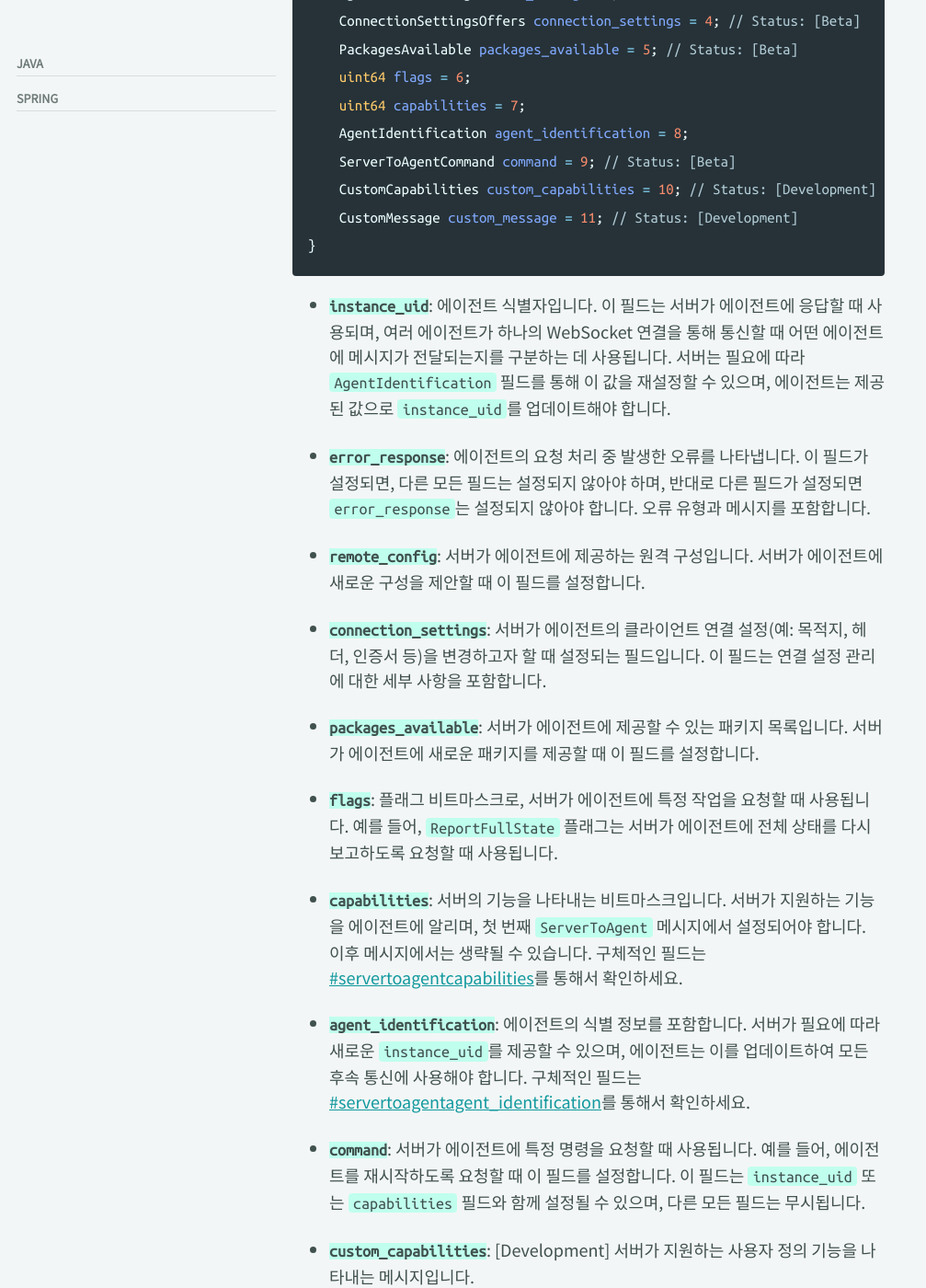
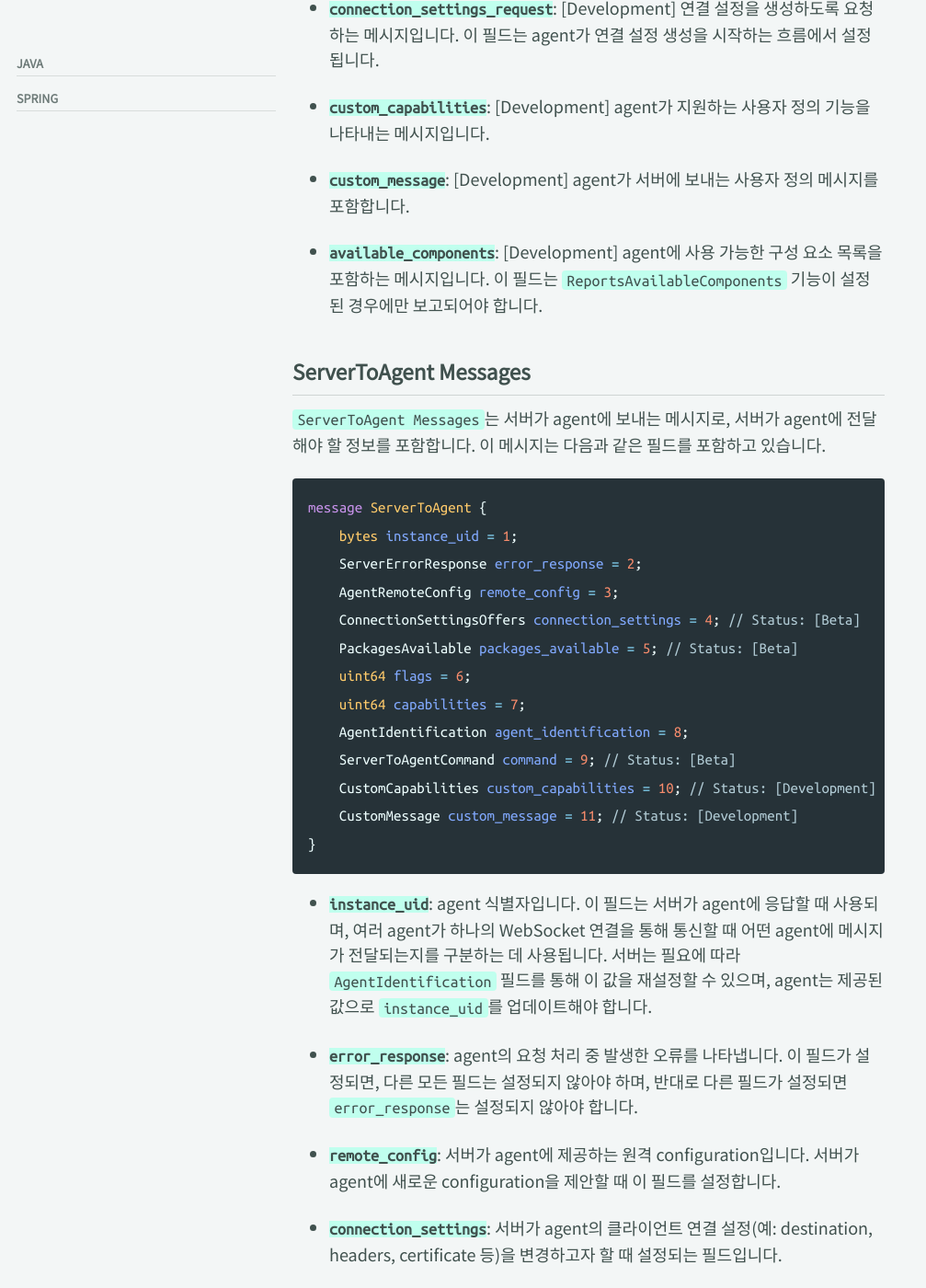
Before and after one commit to BaeJi77/BaeJi77.github.io, a Jekyll site: the page built from _posts/dev/2024-11-10-About-OpAMP-1.md, in a window 1280 px wide and 1400 px high, scrolled down 6657 px. Shown: the whole window at 92% size, without its empty margins (0-1007 px from the left). Built offline with Jekyll 4.4.1, drawn with Linux system fonts in a browser that asks for light colours; cached includes are drawn as plain includes; nearby versions of some CDN libraries; comment, search, counter and statistics services are not loaded; some of the changed text lies outside the part shown.

Commit message:
24-11-10 about otel OpAMP (1)

````diff
--- a/_posts/dev/2024-11-10-About-OpAMP-1.md
+++ b/_posts/dev/2024-11-10-About-OpAMP-1.md
@@ -1,6 +1,6 @@
 ---
 title: "About OTEL OpAMP (1)"
-description: "서버에서 관리되는 에이전트를 관리하는 OTEL에서 만드는 프로토콜에 대한 이야기"
+description: "서버에서 관리되는 agent를 관리하는 OTEL에서 만드는 프로토콜에 대한 이야기"
 categories:
   - dev
   - observability
@@ -12,13 +12,15 @@
 
 # 개요
 
-OpenTelemetry(소위 otel)의 `Open Agent Management Protocol(OpAMP)`은 대규모 에이전트 관리의 필요성을 충족시키기 위해 개발된 프로토콜입니다. 이 글에서는 OpAMP의 주요 기능과 구현 방법에 대해 설명합니다.
+OpenTelemetry(소위 otel)의 `Open Agent Management Protocol(OpAMP)`은 대규모 agent 관리의 필요성을 충족시키기 위해 개발된 프로토콜입니다. 이 글에서는 OpAMP의 배경과 서버와의 연결 및 데이터 통신 포맷에 대해서 설명하려고 합니다.
 
-현재 OpAMP는 베타 버전이며(충분히 변경 가능성이 큽니다!), OpAMP는 실질적으로 구현체를 제공하기 보다는 Spec를 제공해주기 때문에 구현체가 다양할 수 있습니다.
+현재 OpAMP는 베타 버전이며(충분히 변경 가능성이 있습니다!), OpAMP는 Protocol이기에 실질적으로 구현체를 제공하기 보다는 Spec의 의미에서 받아들이시면 됩니다.
 
-현재 client 구현체는 다양하게 있으면 otel에서도 `opamp-go`라는 구현체가 있기도 합니다. 여기서 살짝 문제라면 문제인것은 서버에 대한 구현체가 pulbic으로 공개된 것이 없는 것으로 알고 있습니다. 현재 문서에서는 **observIQ**라는 곳에서 지원한다고 하는데 유료로 제공하고 있습니다.
+현재 client 구현체는 다양하게 있으면 otel만든 `opamp-go`라는 구현체가 있기도 합니다. 여기서 살짝 문제라면 문제인것은 서버에 대한 구현체가 pulbic으로 공개된 것이 없는 것으로 알고 있습니다. 현재 문서에서는 **observIQ**라는 곳에서 지원한다고 하는데 유료로 제공하고 있습니다.
 
-# OpenTelemetry(otel)란 무엇인가?
+## 여기서 잠깐!
+
+- OpenTelemetry(otel)란 무엇인가?
 
 OpenTelemetry(otel)는 클라우드 네이티브 소프트웨어의 성능과 동작을 모니터링하기 위한 오픈 소스 프레임워크입니다. 이는 분산 추적, 메트릭, 로그를 수집하고 처리하여 시스템의 가시성을 높이는 것을 목표로 합니다. OpenTelemetry는 다양한 언어와 플랫폼을 지원하며, 표준화된 API와 SDK를 통해 개발자가 쉽게 통합할 수 있도록 설계되었습니다.
 
@@ -30,33 +32,37 @@
 
 # OpAMP의 필요성
 
-OpenTelemetry(otel)는 **다양한 에이전트를 통해 데이터를 수집**합니다. 이러한 에이전트는 각기 다른 환경에서 실행되며, 수많은 에이전트를 효율적으로 관리하고 모니터링하는 것이 중요합니다. **OpAMP는 이러한 필요성을 충족시키기 위해 개발**되었습니다. OpAMP는 에이전트의 상태를 중앙에서 모니터링하고, 원격으로 구성 및 업데이트를 관리할 수 있는 기능을 제공합니다.
+OpenTelemetry(otel)는 **다양한 agent를 통해 데이터를 수집**합니다. 이러한 agent는 각기 다른 환경에서 실행되며, 수많은 agent를 효율적으로 관리하고 모니터링하는 것이 중요합니다. **OpAMP는 이러한 필요성을 충족시키기 위해 개발**되었습니다. OpAMP는 agent의 상태를 중앙에서 모니터링하고, 원격으로 구성 및 업데이트를 관리할 수 있는 기능을 제공합니다.
+
+> 간단하게 요약한다면 otel은 agent 기반으로 데이터를 수집합니다. 지속적으로 수집하기 위해서 agent는 지속적으로 관리되어야 될 필요성이 있습니다. 그런 배경에서 OpAMP가 나왔다고 생각하시면 됩니다.
 
 # 배경
 
-OpAMP는 Kubecon 2022에서 가장 많이 요청된 기능 중 하나로, 대규모 데이터 수집 에이전트를 원격으로 관리하기 위한 네트워크 프로토콜입니다. OpAMP는 에이전트가 서버에 상태를 보고하고, 서버로부터 구성 및 설치 패키지 업데이트를 받을 수 있도록 합니다. 이 프로토콜은 벤더에 구애받지 않으며, 다양한 벤더의 에이전트를 원격으로 모니터링하고 관리할 수 있습니다.
+OpAMP는 Kubecon 2022에서 가장 많이 요청된 기능 중 하나로, 대규모 데이터 수집 **agent를 원격으로 관리하기 위한 네트워크 프로토콜**입니다. OpAMP는 agent가 서버에 상태를 보고하고, 서버로부터 구성 및 설치 패키지 업데이트를 받을 수 있도록 합니다. 이 프로토콜은 벤더에 구애받지 않으며, 다양한 벤더의 agent를 원격으로 모니터링하고 관리할 수 있습니다.
 
 특히, OpAMP Supervisor는 OpenTelemetry Collector를 관리하기 위한 외부 프로세스로, Collector의 설정 파일에 원하는 값을 주입하는 등의 작업을 수행할 수 있습니다. Supervisor는 OpAMP 프로토콜의 클라이언트 측을 구현하여 OpAMP 백엔드와 통신하며, Collector 프로세스를 시작 및 중지하고, 필요한 경우 Collector를 재시작합니다.
 
-![OpAMP Supervisor 이미지]()
+![OpAMP Supervisor 이미지](/assets/images/2024-11-10-opamp/supervisor-diagram.png)
 
 # 핵심 기능
 
 OpAMP의 핵심 기능은 다음과 같습니다:
 
-- **에이전트의 원격 구성**: 서버는 에이전트의 설정을 원격으로 변경할 수 있습니다.
-- **상태 보고**: 에이전트는 자신의 상태를 서버에 보고합니다.
-- **에이전트의 자체 텔레메트리 보고**: 에이전트는 자신의 프로세스 메트릭과 에이전트 전용 메트릭을 OTLP 호환 백엔드로 보고할 수 있습니다.
-- **에이전트 하트비트**: 에이전트는 주기적으로 하트비트를 서버에 전송하여 자신의 가용성을 알립니다.
-- **다운로드 가능한 에이전트 전용 패키지 관리**: 서버는 에이전트에 설치할 패키지를 제공할 수 있으며, 에이전트는 이를 자동으로 다운로드하고 설치할 수 있습니다.
-- **보안 자동 업데이트 기능**: 에이전트는 서버로부터 제공받은 패키지를 통해 자동으로 업그레이드 또는 다운그레이드할 수 있습니다.
-- **연결 자격 증명 관리**: 클라이언트 측 TLS 인증서의 취소 및 회전을 포함한 연결 자격 증명을 관리합니다.
+- **Agent의 원격 구성**: 서버는 agent의 설정을 원격으로 변경할 수 있습니다.
+- **상태 보고**: agent는 자신의 상태를 서버에 보고합니다.
+- **Agent의 자체 Telemetry 보고**: agent는 자신의 프로세스 메트릭과 agent 전용 메트릭을 OTLP 호환 백엔드로 보고할 수 있습니다.
+- **Agent heartbeat**: agent는 주기적으로 heartbeat를 서버에 전송하여 자신의 가용성을 알립니다.
+- **다운로드 가능한 agent 전용 패키지 관리**: 서버는 agent에 설치할 패키지를 제공할 수 있으며, agent는 이를 자동으로 다운로드하고 설치할 수 있습니다.
+- **보안 자동 업데이트 기능**: agent는 서버로부터 제공받은 패키지를 통해 자동으로 업그레이드 또는 다운그레이드할 수 있습니다.
+- **연결 자격 증명 관리**: client 측 TLS 인증서의 취소 및 회전을 포함한 연결 자격 증명을 관리합니다.
 
 # Spec
 
 ## Communication model
 
 OpAMP는 Agent와 똑같은 라이프사이클을 가지지 않을 확률이 높습니다. 그러기 때문에 Supervisor라는 개념에 하위 개념에서 따로 동작하면서 OpAMP Server와 통신하며 Agent를 관리하게 됩니다.
+
+개념에 대한 이야기를 하자면 Client - OpAMP의 client, Server - OpAMP의 Server, Agent - OpAMP가 관리하는 Agent(데이터를 수집하는 Agent) 입니다.
 
 OpAMP(OpAMP Client)는 OpAMP Server와 WebSocket과 HTTP 두 가지 방법을 통해 통신합니다. 각 방법은 특정 요구 사항에 맞게 선택할 수 있으며, 각각의 장단점이 있습니다.
 
@@ -81,7 +87,7 @@
 
 ### WebSocket Transport
 
-WebSocket은 OpAMP 프로토콜의 양방향, 비동기 통신을 지원하는 전송 방법입니다. 이 방식에서는 OpAMP 클라이언트가 WebSocket 클라이언트로, 서버가 WebSocket 서버로 동작합니다. WebSocket 메시지는 `header`와 `data`로 구성되며, `data`는 Protobuf로 인코딩된 메시지입니다. WebSocket을 사용하면 서버와 에이전트 간의 실시간 통신이 가능하여, 서버가 에이전트에 즉각적인 명령을 전달할 수 있습니다.
+WebSocket은 OpAMP 프로토콜의 양방향, 비동기 통신을 지원하는 전송 방법입니다. 이 방식에서는 OpAMP 클라이언트가 WebSocket 클라이언트로, 서버가 WebSocket 서버로 동작합니다. WebSocket 메시지는 `header`와 `data`로 구성되며, `data`는 Protobuf로 인코딩된 메시지입니다. WebSocket을 사용하면 서버와 agent 간의 실시간 통신이 가능하여, 서버가 agent에 즉각적인 명령을 전달할 수 있습니다.
 
 WebSocket을 통한 메시지 교환은 다음과 같이 이루어집니다:
 
@@ -95,7 +101,7 @@
         └────────────\ \────────┘                        └──────────────┘
 ```
 
-WebSocket은 즉각적인 서버-에이전트 간의 통신이 필요할 때 주로 사용됩니다. 클라이언트는 서버에 연결된 후 `AgentToServer` 메시지를 보내며, 서버는 이에 대한 응답으로 `ServerToAgent` 메시지를 보냅니다. 이러한 메시지 교환은 특정 기능에 따라 정의된 순서에 따라 이루어집니다.
+WebSocket은 즉각적인 서버-agent 간의 통신이 필요할 때 주로 사용됩니다. 클라이언트는 서버에 연결된 후 `AgentToServer` 메시지를 보내며, 서버는 이에 대한 응답으로 `ServerToAgent` 메시지를 보냅니다. 이러한 메시지 교환은 특정 기능에 따라 정의된 순서에 따라 이루어집니다.
 
 ### Plain HTTP Transport
 
@@ -105,13 +111,15 @@
 
 - 클라이언트는 `AgentToServer` 메시지를 포함한 HTTP POST 요청을 서버에 보냅니다.
 - 서버는 `ServerToAgent` 메시지를 포함한 HTTP 응답을 클라이언트에 보냅니다.
-- 에이전트가 서버에 보낼 메시지가 없을 경우, 클라이언트는 주기적으로 서버를 폴링하여 새로운 메시지를 수신합니다.
+- agent가 서버에 보낼 메시지가 없을 경우, 클라이언트는 주기적으로 서버를 폴링하여 새로운 메시지를 수신합니다.
 
-HTTP 전송은 서버가 에이전트에 메시지를 보낼 때 클라이언트가 서버를 폴링할 때까지 기다려야 한다는 점에서 WebSocket과 차이가 있습니다. 기본 폴링 간격은 30초이며, 클라이언트 설정에 따라 조정할 수 있습니다.
+HTTP 전송은 서버가 agent에 메시지를 보낼 때 클라이언트가 서버를 폴링할 때까지 기다려야 한다는 점에서 WebSocket과 차이가 있습니다. 기본 폴링 간격은 30초이며, 클라이언트 설정에 따라 조정할 수 있습니다.
 
 ## AgentToServer Messages
 
-`AgentToServer Messages`는 에이전트가 서버에 보내는 메시지로, 에이전트의 상태와 기능을 서버에 전달하는 메시지을 합니다. 이 메시지는 포함하고 있습니다. (각 필드에 대한 설명이 부족한 경우는 다음 시리즈에서 설명하겠습니다.)
+밑에 존재하는 Message들은 [Proto buffer 3](https://protobuf.dev/programming-guides/proto3/)을 기반으로 작성되었습니다.
+
+`AgentToServer Messages`는 agent가 서버에 보내는 메시지로, agent의 상태와 기능을 서버에 전달하는 메시지을 합니다.
 
 ```protobuf
 message AgentToServer {
@@ -132,38 +140,38 @@
 }
 ```
 
-- **`instance_uid`**: 에이전트의 전역 고유 식별자입니다. 이 식별자는 에이전트가 서버와의 통신에서 자신을 식별하는 데 사용됩니다. `instance_uid`는 에이전트 프로세스의 수명 동안 변경되지 않아야 하며, `UUID v7` 사양을 사용하여 생성됩니다.
+- **`instance_uid`**: agent의 전역 고유 식별자입니다. 이 식별자는 agent가 서버와의 통신에서 자신을 식별하는 데 사용됩니다. `instance_uid`는 agent 프로세스의 수명 동안 변경되지 않아야 하며, `UUID v7` 사양을 사용하여 생성됩니다.
 
 - **`sequence_num`**: 각 `AgentToServer` 메시지가 전송될 때마다 1씩 증가하는 시퀀스 번호입니다. 이를 통해 서버는 메시지가 누락되었는지 여부를 감지할 수 있습니다. 시퀀스 번호가 이전에 수신된 번호보다 정확히 1만큼 크지 않으면 서버는 메시지 손실을 감지할 수 있습니다.
 
-- **`agent_description`**: 에이전트의 유형, 실행 환경 등을 설명하는 데이터입니다. 이 필드는 마지막 `AgentToServer` 메시지 이후 변경되지 않았다면 생략될 수 있습니다.
+- **`agent_description`**: agent의 유형, 실행 환경 등을 설명하는 데이터입니다. 이 필드는 마지막 `AgentToServer` 메시지 이후 변경되지 않았다면 생략될 수 있습니다.
 
-- **`capabilities`**: 에이전트의 기능을 나타내는 비트마스크입니다. 이 필드는 항상 설정되어야 하며, 에이전트가 지원하는 기능을 서버에 알립니다. 예를 들어, 원격 구성을 수락할 수 있는지, 패키지 상태를 보고할 수 있는지 등을 나타냅니다. 구체적인 bitmask 정보는 해당 링크를 통해서 확인하세요. [#AgentToServer.capabilities](https://github.com/open-telemetry/opamp-spec/blob/main/specification.md#agenttoservercapabilities)
+- **`capabilities`**: agent의 기능을 나타내는 bitmask입니다. 이 필드는 항상 설정되어야 하며, agent가 지원하는 기능을 서버에 알립니다. 예를 들어, 원격 구성을 수락할 수 있는지, 패키지 상태를 보고할 수 있는지 등을 나타냅니다. 구체적인 bitmask 정보는 해당 링크를 통해서 확인하세요. [#AgentToServer.capabilities](https://github.com/open-telemetry/opamp-spec/blob/main/specification.md#agenttoservercapabilities)
 
-- **`health`**: 에이전트와 하위 구성 요소의 현재 상태를 나타냅니다. 이 필드는 에이전트의 전반적인 건강 상태를 나타내며, 마지막 `AgentToServer` 메시지 이후 변경되지 않았다면 생략될 수 있습니다.
+- **`health`**: agent와 하위 구성 요소의 현재 상태를 나타냅니다. 이 필드는 agent의 전반적인 건강 상태를 나타내며, 마지막 `AgentToServer` 메시지 이후 변경되지 않았다면 생략될 수 있습니다.
 
-- **`effective_config`**: 에이전트가 현재 사용 중인 구성입니다. 이는 서버로부터 받은 원격 구성과 로컬 구성을 결합한 결과일 수 있습니다. 마지막 `AgentToServer` 메시지 이후 변경되지 않았다면 이 필드는 생략될 수 있습니다.
+- **`effective_config`**: agent가 현재 사용 중인 구성입니다. 이는 서버로부터 받은 원격 구성과 로컬 구성을 결합한 결과일 수 있습니다. 마지막 `AgentToServer` 메시지 이후 변경되지 않았다면 이 필드는 생략될 수 있습니다.
 
 - **`remote_config_status`**: 서버로부터 이전에 받은 원격 구성의 상태입니다. 구성 적용 여부 및 오류 메시지를 포함할 수 있습니다. 마지막 `AgentToServer` 메시지 이후 변경되지 않았다면 이 필드는 생략될 수 있습니다.
 
-- **`package_statuses`**: 에이전트가 설치한 패키지의 상태 목록입니다. 각 패키지의 설치 상태 및 버전 정보를 포함합니다. 마지막 `AgentToServer` 메시지 이후 변경되지 않았다면 이 필드는 생략될 수 있습니다.
+- **`package_statuses`**: agent가 설치한 패키지의 상태 목록입니다. 각 패키지의 설치 상태 및 버전 정보를 포함합니다. 마지막 `AgentToServer` 메시지 이후 변경되지 않았다면 이 필드는 생략될 수 있습니다.
 
-- **`agent_disconnect`**: 클라이언트가 서버에 보낸 마지막 `AgentToServer` 메시지에서 설정되어야 하는 필드로, 에이전트가 서버와의 연결을 종료할 때 사용됩니다.
+- **`agent_disconnect`**: 클라이언트가 서버에 보낸 마지막 `AgentToServer` 메시지에서 설정되어야 하는 필드로, agent가 서버와의 연결을 종료할 때 사용됩니다.
 
-- **`flags`**: 특정 작업을 요청할 때 사용되는 플래그 비트마스크입니다. 예를 들어, 서버가 새로운 `instance_uid`를 생성하도록 요청할 수 있습니다.
+- **`flags`**: 특정 작업을 요청할 때 사용되는 flag bitmask입니다. 예를 들어, 서버가 새로운 `instance_uid`를 생성하도록 요청할 수 있습니다.
 
-- **`connection_settings_request`**: [Development] 연결 설정을 생성하도록 요청하는 메시지입니다. 이 필드는 에이전트가 연결 설정 생성을 시작하는 흐름에서 설정됩니다.
+- **`connection_settings_request`**: [Development] 연결 설정을 생성하도록 요청하는 메시지입니다. 이 필드는 agent가 연결 설정 생성을 시작하는 흐름에서 설정됩니다.
 
-- **`custom_capabilities`**: [Development] 에이전트가 지원하는 사용자 정의 기능을 나타내는 메시지입니다.
+- **`custom_capabilities`**: [Development] agent가 지원하는 사용자 정의 기능을 나타내는 메시지입니다.
 
-- **`custom_message`**: [Development] 에이전트가 서버에 보내는 사용자 정의 메시지를 포함합니다.
+- **`custom_message`**: [Development] agent가 서버에 보내는 사용자 정의 메시지를 포함합니다.
 
-- **`available_components`**: [Development] 에이전트에 사용 가능한 구성 요소 목록을 포함하는 메시지입니다. 이 필드는 `ReportsAvailableComponents` 기능이 설정된 경우에만 보고되어야 합니다.
+- **`available_components`**: [Development] agent에 사용 가능한 구성 요소 목록을 포함하는 메시지입니다. 이 필드는 `ReportsAvailableComponents` 기능이 설정된 경우에만 보고되어야 합니다.
 
 
 ## ServerToAgent Messages
 
-`ServerToAgent Messages`는 서버가 에이전트에 보내는 메시지로, 서버가 에이전트에 전달해야 할 정보를 포함합니다. 이 메시지는 다음과 같은 필드를 포함하고 있습니다.
+`ServerToAgent Messages`는 서버가 agent에 보내는 메시지로, 서버가 agent에 전달해야 할 정보를 포함합니다. 이 메시지는 다음과 같은 필드를 포함하고 있습니다.
 
 ```protobuf
 message ServerToAgent {
@@ -181,31 +189,31 @@
 }
 ```
 
-- **`instance_uid`**: 에이전트 식별자입니다. 이 필드는 서버가 에이전트에 응답할 때 사용되며, 여러 에이전트가 하나의 WebSocket 연결을 통해 통신할 때 어떤 에이전트에 메시지가 전달되는지를 구분하는 데 사용됩니다. 서버는 필요에 따라 `AgentIdentification` 필드를 통해 이 값을 재설정할 수 있으며, 에이전트는 제공된 값으로 `instance_uid`를 업데이트해야 합니다.
+- **`instance_uid`**: agent 식별자입니다. 이 필드는 서버가 agent에 응답할 때 사용되며, 여러 agent가 하나의 WebSocket 연결을 통해 통신할 때 어떤 agent에 메시지가 전달되는지를 구분하는 데 사용됩니다. 서버는 필요에 따라 `AgentIdentification` 필드를 통해 이 값을 재설정할 수 있으며, agent는 제공된 값으로 `instance_uid`를 업데이트해야 합니다.
 
-- **`error_response`**: 에이전트의 요청 처리 중 발생한 오류를 나타냅니다. 이 필드가 설정되면, 다른 모든 필드는 설정되지 않아야 하며, 반대로 다른 필드가 설정되면 `error_response`는 설정되지 않아야 합니다. 오류 유형과 메시지를 포함합니다.
+- **`error_response`**: agent의 요청 처리 중 발생한 오류를 나타냅니다. 이 필드가 설정되면, 다른 모든 필드는 설정되지 않아야 하며, 반대로 다른 필드가 설정되면 `error_response`는 설정되지 않아야 합니다.
 
-- **`remote_config`**: 서버가 에이전트에 제공하는 원격 구성입니다. 서버가 에이전트에 새로운 구성을 제안할 때 이 필드를 설정합니다.
+- **`remote_config`**: 서버가 agent에 제공하는 원격 configuration입니다. 서버가 agent에 새로운 configuration을 제안할 때 이 필드를 설정합니다.
 
-- **`connection_settings`**: 서버가 에이전트의 클라이언트 연결 설정(예: 목적지, 헤더, 인증서 등)을 변경하고자 할 때 설정되는 필드입니다. 이 필드는 연결 설정 관리에 대한 세부 사항을 포함합니다.
+- **`connection_settings`**: 서버가 agent의 클라이언트 연결 설정(예: destination, headers, certificate 등)을 변경하고자 할 때 설정되는 필드입니다.
 
-- **`packages_available`**: 서버가 에이전트에 제공할 수 있는 패키지 목록입니다. 서버가 에이전트에 새로운 패키지를 제공할 때 이 필드를 설정합니다.
+- **`packages_available`**: 서버가 agent에 제공할 수 있는 패키지 목록입니다. 서버가 agent에 새로운 패키지를 제공할 때 이 필드를 설정합니다.
 
-- **`flags`**: 플래그 비트마스크로, 서버가 에이전트에 특정 작업을 요청할 때 사용됩니다. 예를 들어, `ReportFullState` 플래그는 서버가 에이전트에 전체 상태를 다시 보고하도록 요청할 때 사용됩니다.
+- **`flags`**: flag bitmask로, 서버가 agent에 특정 작업을 요청할 때 사용됩니다. 예를 들어, `ReportFullState` flag는 서버가 agent에 전체 상태를 다시 보고하도록 요청할 때 사용됩니다.
 
-- **`capabilities`**: 서버의 기능을 나타내는 비트마스크입니다. 서버가 지원하는 기능을 에이전트에 알리며, 첫 번째 `ServerToAgent` 메시지에서 설정되어야 합니다. 이후 메시지에서는 생략될 수 있습니다. 구체적인 필드는 [#servertoagentcapabilities](https://github.com/open-telemetry/opamp-spec/blob/main/specification.md#servertoagentcapabilities)를 통해서 확인하세요.
+- **`capabilities`**: 서버의 기능을 나타내는 bitmask입니다. 서버가 지원하는 기능을 agent에 알리며, 첫 번째 `ServerToAgent` 메시지에서 설정되어야 합니다. 이후 메시지에서는 생략될 수 있습니다. 구체적인 필드는 [#servertoagentcapabilities](https://github.com/open-telemetry/opamp-spec/blob/main/specification.md#servertoagentcapabilities)를 통해서 확인하세요.
 
-- **`agent_identification`**: 에이전트의 식별 정보를 포함합니다. 서버가 필요에 따라 새로운 `instance_uid`를 제공할 수 있으며, 에이전트는 이를 업데이트하여 모든 후속 통신에 사용해야 합니다. 구체적인 필드는 [#servertoagentagent_identification](https://github.com/open-telemetry/opamp-spec/blob/main/specification.md#servertoagentagent_identification)를 통해서 확인하세요.
+- **`agent_identification`**: agent의 식별 정보를 포함합니다. 서버가 필요에 따라 새로운 `instance_uid`를 제공할 수 있으며, agent는 이를 업데이트하여 모든 후속 통신에 사용해야 합니다. 구체적인 필드는 [#servertoagentagent_identification](https://github.com/open-telemetry/opamp-spec/blob/main/specification.md#servertoagentagent_identification)를 통해서 확인하세요.
 
-- **`command`**: 서버가 에이전트에 특정 명령을 요청할 때 사용됩니다. 예를 들어, 에이전트를 재시작하도록 요청할 때 이 필드를 설정합니다. 이 필드는 `instance_uid` 또는 `capabilities` 필드와 함께 설정될 수 있으며, 다른 모든 필드는 무시됩니다.
+- **`command`**: 서버가 agent에 특정 명령을 요청할 때 사용됩니다. 예를 들어, agent를 재시작하도록 요청할 때 이 필드를 설정합니다. 이 필드는 `instance_uid` 또는 `capabilities` 필드와 함께 설정될 수 있으며, 다른 모든 필드는 무시됩니다.
 
 - **`custom_capabilities`**: [Development] 서버가 지원하는 사용자 정의 기능을 나타내는 메시지입니다.
 
-- **`custom_message`**: [Development] 서버가 에이전트에 보내는 사용자 정의 메시지를 포함합니다.
+- **`custom_message`**: [Development] 서버가 agent에 보내는 사용자 정의 메시지를 포함합니다.
 
 ## ServerToAgentCommand Messages
 
-ServerToAgentCommand 메시지는 서버가 에이전트에 특정 명령을 요청할 때 사용됩니다:
+ServerToAgentCommand 메시지는 서버가 agent에 특정 명령을 요청할 때 사용됩니다:
 
 ```protobuf
 // ServerToAgentCommand is sent from the Server to the Agent to request that the Agent
@@ -220,10 +228,10 @@
 }
 ```
 
-해당 Command는 agent restart를 위해서 사용되며 `instance_uid`, `capabilities`, `command` 필드가 반드시 있어야되며 나머지 필드는 무시됩니다.
+해당 Command는 `agent restart`를 위해서 사용되며 `instance_uid`, `capabilities`, `command` 필드가 반드시 있어야되며 나머지 필드는 무시됩니다.
 
 # 마무리
 
-OpAMP는 대규모 에이전트 관리에 필수적인 다양한 기능을 제공하며, 이를 통해 효율적인 원격 관리가 가능합니다. 이번 글에서는 OpAMP가 나온 배경과 실제로 어떤 식으로 서로 통신하는지에 대해서 이야기했습니다.
+OpAMP는 대규모 agent 관리에 필수적인 다양한 기능을 제공하며, 이를 통해 효율적인 원격 관리가 가능합니다. 이번 글에서는 OpAMP가 나온 배경과 실제로 어떤 식으로 서로 통신하는지에 대해서 이야기했습니다.
 
 다음 글에서는 OpAMP에서 실제로 해당 데이터들을 가지고 어떤 식으로 상호작용하는지 그리고 보안 측면에 대해 더 깊이 탐구하겠습니다.
````
Also changed, not shown: assets/images/2024-11-10-opamp/supervisor-diagram.png (added).
